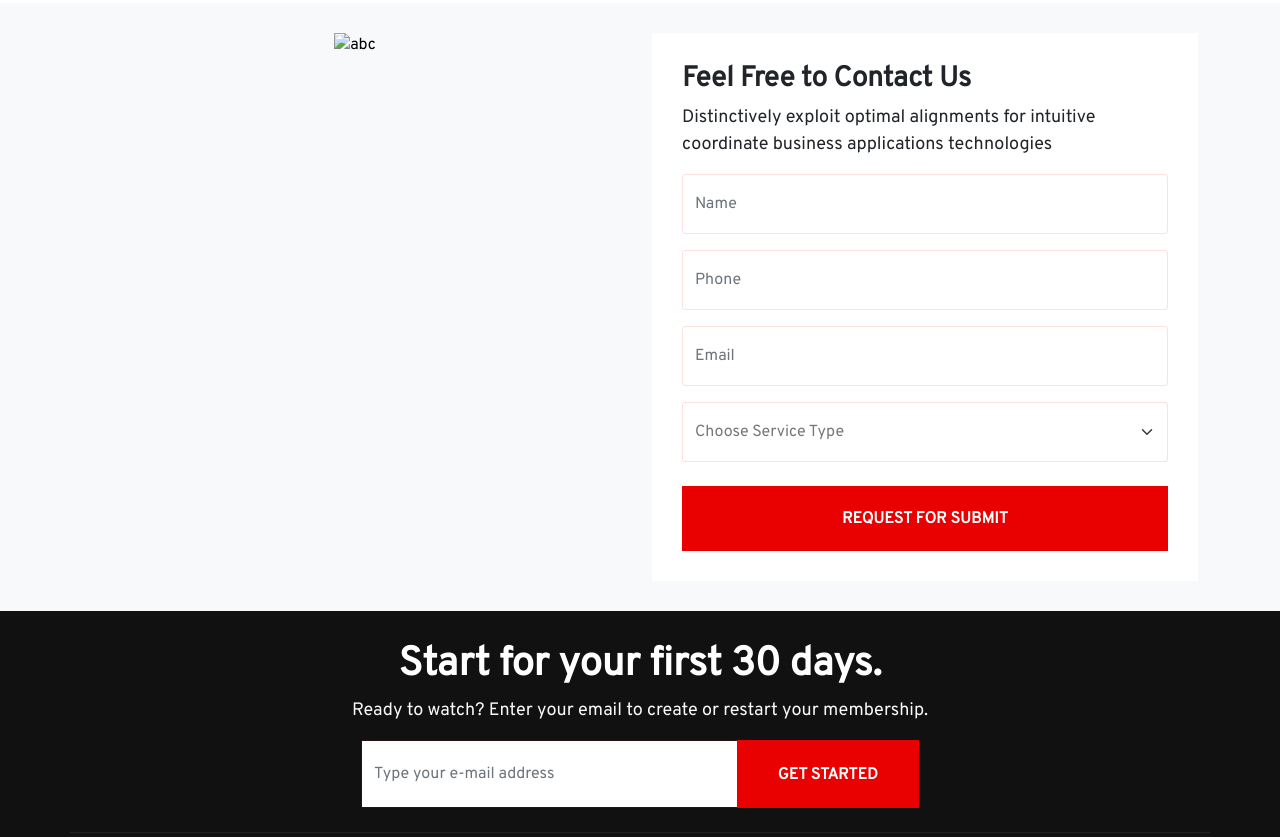
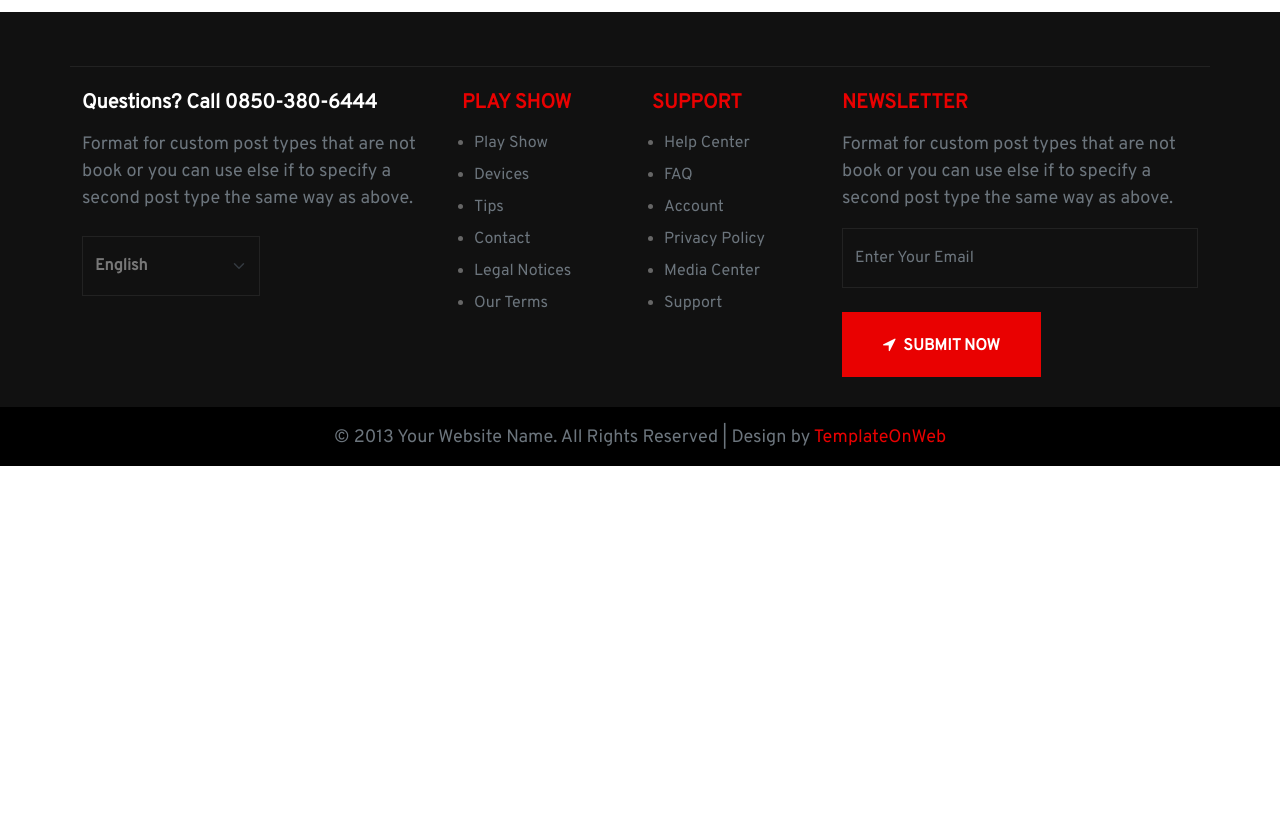
Before and after one commit to anhpd17/movies-template, a plain HTML site: page contact.html in a window 1280 px wide. Shown: the part 1063-1900 px from the top of the page. After the commit the page ends 1529 px from the top, so only its background shows below. Drawn offline with Linux system fonts and the light colour scheme.

Commit message:
feat: bỏ UI thừa trang contact

```diff
--- a/contact.html
+++ b/contact.html
@@ -232,10 +232,7 @@
                             </div>
                             <div class="col-md-10">
                                 <div class="contact_1ir">
-                                    <h5>
-                                        250 Sixth Avenue, 31th floor Old York,
-                                        NZ 11113-1279 USA
-                                    </h5>
+                                    <h5>Nguyễn Phong Sắc, Cầu Giấy, Hà Nội</h5>
                                     <h6 class="mb-0">Find Us</h6>
                                 </div>
                             </div>
@@ -252,7 +249,7 @@
                             </div>
                             <div class="col-md-10">
                                 <div class="contact_1ir">
-                                    <h5>1-234-567-8900</h5>
+                                    <h5>0123456789</h5>
                                     <h6 class="mb-0">Make a call</h6>
                                 </div>
                             </div>
@@ -269,7 +266,7 @@
                             </div>
                             <div class="col-md-10">
                                 <div class="contact_1ir">
-                                    <h5>info@gmail.com</h5>
+                                    <h5>tunm.2007@gmail.com</h5>
                                     <h6 class="mb-0">Drop us a line</h6>
                                 </div>
                             </div>
@@ -330,109 +327,21 @@
                     <div class="col-md-6">
                         <div class="contact_2r">
                             <iframe
-                                src="https://www.google.com/maps/embed?pb=!1m18!1m12!1m3!1d114964.53925916665!2d-80.29949920266738!3d25.782390733064336!2m3!1f0!2f0!3f0!3m2!1i1024!2i768!4f13.1!3m3!1m2!1s0x88d9b0a20ec8c111%3A0xff96f271ddad4f65!2sMiami%2C+FL%2C+USA!5e0!3m2!1sen!2sin!4v1530774403788"
-                                height="420"
-                                style="border: 0; width: 100%"
+                                src="https://www.google.com/maps/embed?pb=!1m18!1m12!1m3!1d3723.8007116582403!2d105.78763887517681!3d21.04065858061169!2m3!1f0!2f0!3f0!3m2!1i1024!2i768!4f13.1!3m3!1m2!1s0x3135ab36e43cf6eb%3A0xc420d35b1d1a47ac!2zMTA3IMSQLiBOZ3V54buFbiBQaG9uZyBT4bqvYywgROG7i2NoIFbhu41uZyBI4bqtdSwgQ-G6p3UgR2nhuqV5LCBIw6AgTuG7mWksIFZpZXRuYW0!5e0!3m2!1sen!2s!4v1723121387514!5m2!1sen!2s"
+                                width="600"
+                                height="450"
+                                style="border: 0"
                                 allowfullscreen=""
+                                loading="lazy"
+                                referrerpolicy="no-referrer-when-downgrade"
                             ></iframe>
                         </div>
                     </div>
                 </div>
             </div>
         </section>
-
-        <section id="contact_h" class="p_3 bg-light">
-            <div class="container-xl">
-                <div class="row contact_h_1">
-                    <div class="col-md-6">
-                        <div class="contact_h_1l">
-                            <div class="grid clearfix">
-                                <figure class="effect-jazz mb-0">
-                                    <a href="#"
-                                        ><img
-                                            src="img/25.jpg"
-                                            class="w-100"
-                                            alt="abc"
-                                    /></a>
-                                </figure>
-                            </div>
-                        </div>
-                    </div>
-                    <div class="col-md-6">
-                        <div class="contact_h_1r bg-white">
-                            <h3>Feel Free to Contact Us</h3>
-                            <p class="mb-3">
-                                Distinctively exploit optimal alignments for
-                                intuitive coordinate business applications
-                                technologies
-                            </p>
-                            <input
-                                class="form-control mt-3"
-                                placeholder="Name"
-                                type="text"
-                            />
-                            <input
-                                class="form-control mt-3"
-                                placeholder="Phone"
-                                type="text"
-                            />
-                            <input
-                                class="form-control mt-3"
-                                placeholder="Email"
-                                type="text"
-                            />
-                            <select
-                                name="categories"
-                                class="form-select mt-3"
-                                required=""
-                            >
-                                <option value="">Choose Service Type</option>
-                                <option>Computer</option>
-                                <option>Business</option>
-                                <option>Chemistry</option>
-                                <option>Physics</option>
-                                <option>Photoshop</option>
-                                <option>Management</option>
-                            </select>
-                            <h6 class="mb-0 mt-4">
-                                <a class="button_1 d-block text-center" href="#"
-                                    >REQUEST FOR SUBMIT</a
-                                >
-                            </h6>
-                        </div>
-                    </div>
-                </div>
-            </div>
-        </section>
-
         <section id="footer" class="p_3 bg_dark">
             <div class="container-xl">
-                <div class="row footer_1 text-center">
-                    <div class="col-md-12">
-                        <h1 class="text-white">
-                            Start for your first 30 days.
-                        </h1>
-                        <p class="text-light">
-                            Ready to watch? Enter your email to create or
-                            restart your membership.
-                        </p>
-                        <div class="input-group w-50 m-auto">
-                            <input
-                                type="text"
-                                class="form-control rounded-0 fs-6"
-                                placeholder="Type your e-mail address"
-                            />
-                            <span class="input-group-btn">
-                                <button
-                                    class="btn btn-primary bg_red rounded-0 bg_red fw-bold"
-                                    type="button"
-                                >
-                                    GET STARTED
-                                </button>
-                            </span>
-                        </div>
-                    </div>
-                </div>
                 <div class="row footer_2 mt-4 pt-4">
                     <div class="col-md-4">
                         <div class="footer_2i">
```
